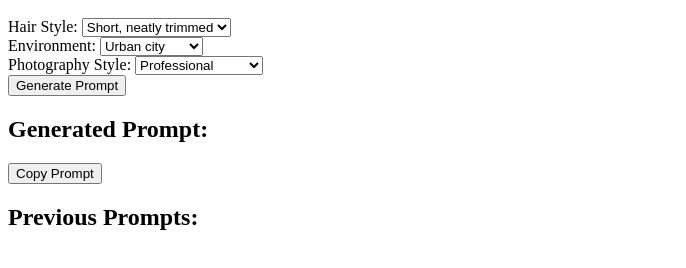
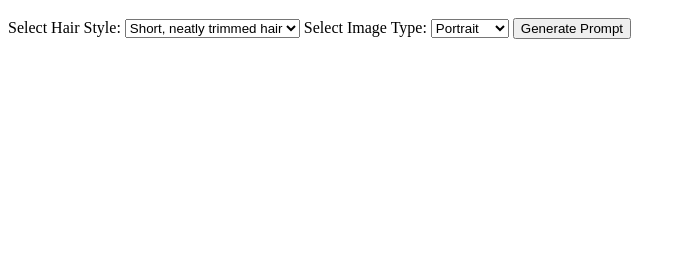
Before and after one commit to HoussemBenh/HoussemPrompt, a plain HTML site: page index.html in a window 1280 px wide. Shown: the part 48-316 px from the top of the page, without its empty margins (0-686 px from the left). Drawn offline with Linux system fonts and the light colour scheme.

Commit message:
index.html

```diff
--- a/index.html
+++ b/index.html
@@ -1,59 +1,25 @@
 <div class="container">
   <h1>Enhanced Male Image Prompt Generator</h1>
 
-  <div class="options">
-    <div class="option-group">
-      <label for="hair-style">Hair Style:</label>
-      <select id="hair-style">
-        <option value="short, neatly trimmed hair">Short, neatly trimmed</option>
-        <option value="long, flowing hair">Long, flowing</option>
-        <option value="curly, voluminous hair">Curly, voluminous</option>
-        <option value="straight, sleek hair">Straight, sleek</option>
-        <option value="a bald head">Bald</option>
-        <option value="wavy, styled hair">Wavy, styled</option>
-        <option value="spiky hair">Spiky</option>
-        <option value="slicked back hair">Slicked back</option>
-        <option value="a buzz cut">Buzz cut</option>
-        <option value="a stylish man bun">Stylish man bun</option>
-      </select>
-    </div>
+  <label for="hairStyle">Select Hair Style:</label>
+  <select id="hairStyle">
+    <option value="short, neatly trimmed hair">Short, neatly trimmed hair</option>
+    <option value="long, wavy hair">Long, wavy hair</option>
+    <option value="curly, voluminous hair">Curly, voluminous hair</option>
+    <option value="bald head">Bald Head</option>
+    <option value="slicked back hair">Slicked back hair</option>
+    <option value="messy, textured hair">Messy, textured hair</option>
+  </select>
 
-    <div class="option-group">
-      <label for="environment">Environment:</label>
-      <select id="environment">
-        <option value="urban environment with city background">Urban city</option>
-        <option value="a lush nature setting">Lush nature</option>
-        <option value="a professional indoor studio">Indoor studio</option>
-        <option value="a cozy cafe interior">Cozy cafe</option>
-        <option value="a sunny beach">Sunny beach</option>
-         <option value="a modern office space">Modern office</option>
-      </select>
-    </div>
+  <label for="imageType">Select Image Type:</label>
+  <select id="imageType">
+    <option value="portrait">Portrait</option>
+    <option value="full body">Full Body</option>
+  </select>
 
-    <div class="option-group">
-      <label for="photography-style">Photography Style:</label>
-      <select id="photography-style">
-        <option value="professional photography">Professional</option>
-        <option value="street photography style">Street style</option>
-        <option value="studio portrait lighting">Studio portrait</option>
-        <option value="natural light photography">Natural light</option>
-        <option value="cinematic lighting">Cinematic lighting</option>
-      </select>
-    </div>
+  <button onclick="generatePrompt()">Generate Prompt</button>
 
-  </div>
+  <div id="output"></div>
 
-  <button id="generate-btn">Generate Prompt</button>
-
-  <div class="output">
-    <h2>Generated Prompt:</h2>
-    <p id="prompt-output"></p>
-    <button id="copy-btn" class="copy-button">Copy Prompt</button>
-  </div>
-
-  <div class="history">
-    <h2>Previous Prompts:</h2>
-    <ul id="prompt-history">
-      </ul>
-  </div>
+  <button id="copyBtn" onclick="copyPrompt()" style="display:none;">Copy to Clipboard</button>
 </div>
```
